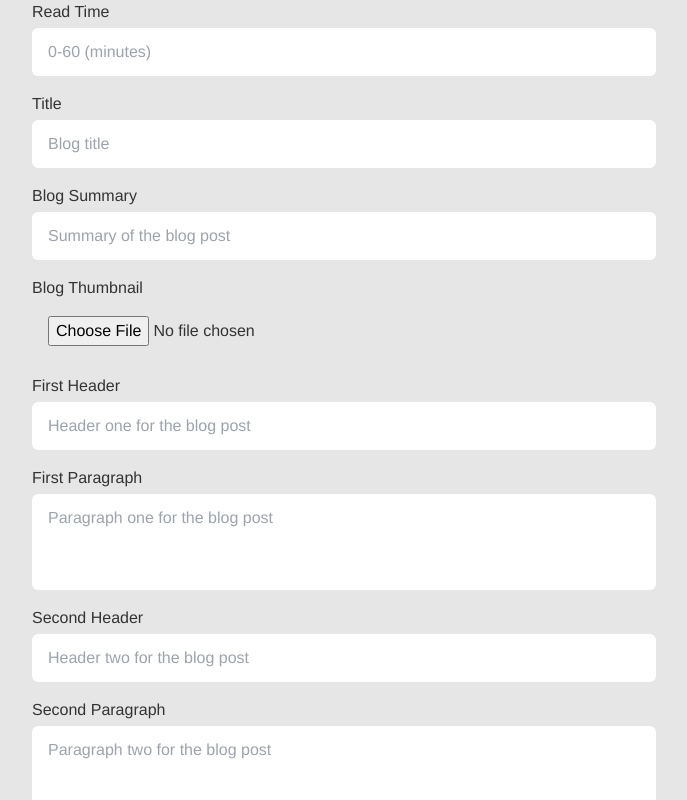
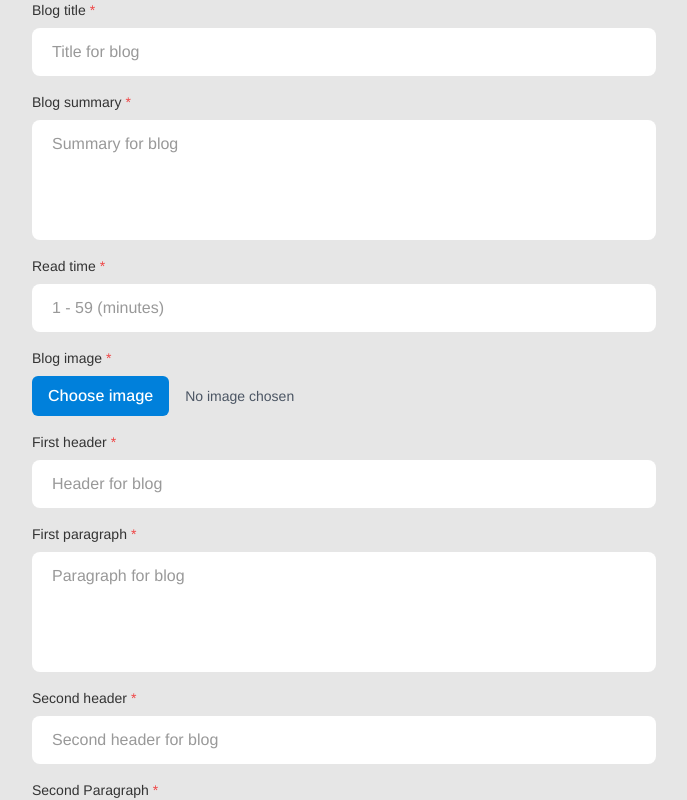
Before and after one commit to flowz0/duct-daddy, a Next.js app: page /create-blog in a window 1280 px wide. Shown: the part 280-1080 px from the top of the page, without its empty margins (296-983 px from the left). Built offline with nearby package versions, Linux system fonts and the light colour scheme.

Commit message:
optimize PostBlogForm component by validatingFields, handleBlur, handleChange, validateForm, handleSubmit, and implement custom form fields

```diff
--- a/app/components/pages/dashboard/PostBlogForm.tsx
+++ b/app/components/pages/dashboard/PostBlogForm.tsx
@@ -1,12 +1,15 @@
 "use client";
 
 import { BlogProps } from "@/types/blog";
-import Image from "next/image";
 import { useEffect, useState } from "react";
+import FormInput from "./FormInput";
+import TextArea from "./TextArea";
+import FileInput from "./FileInput";
+import { StaticImageData } from "next/image";
 
 export default function PostBlogForm() {
   const [blogData, setBlogData] = useState<BlogProps>({
-    readTime: "0",
+    readTime: "",
     title: "",
     summary: "",
     img: null,
@@ -16,116 +19,197 @@ export default function PostBlogForm() {
     paragraph2: "",
   });
   const [previewUrl, setPreviewURL] = useState<string | null>(null);
+  const [errors, setErrors] = useState<Partial<BlogProps>>({});
 
   useEffect(() => {
     if (blogData.img instanceof File) {
       const objectUrl = URL.createObjectURL(blogData.img);
       setPreviewURL(objectUrl);
-
       return () => URL.revokeObjectURL(objectUrl);
     }
   }, [blogData.img]);
 
+  type FieldValue = string | File | StaticImageData | null | undefined;
+
+  const validateField = (
+    name: keyof BlogProps,
+    value: FieldValue
+  ): string => {
+    if (name === "img") {
+      if (!value || !(value instanceof File)) {
+        return "A valid image file is required.";
+      }
+      return "";
+    }
+    if (typeof value !== "string") return "";
+    if (name === "readTime" && !value.trim()) {
+      return "Read time is required.";
+    } else if (name === "readTime" && value.length < 0) {
+      return "Read time must be more than 0 minutes.";
+    }
+    if (name === "title" && !value.trim()) {
+      return "Title is required.";
+    } else if (name === "title" && value.length < 5) {
+      return "Title must be more than 5 characters.";
+    }
+    if (name === "summary" && !value.trim()) {
+      return "Summary is required.";
+    } else if (name === "summary" && value.length < 10) {
+      return "Summary must be more than 10 characters";
+    }
+    if (name === "header" && !value.trim()) {
+      return "Header is required.";
+    } else if (name === "header" && value.length < 10) {
+      return "Header must be more than 10 characters";
+    }
+    if (name === "paragraph" && !value.trim()) {
+      return "Paragraph is required.";
+    } else if (name === "paragraph" && value.length < 10) {
+      return "Paragraph must be more than 10 characters";
+    }
+    if (name === "header2" && !value.trim()) {
+      return "Second header is required.";
+    } else if (name === "header2" && value.length < 10) {
+      return "Second header must be more than 10 characters";
+    }
+    if (name === "paragraph2" && !value.trim()) {
+      return "Second paragraph is required.";
+    } else if (name === "paragraph2" && value.length < 10) {
+      return "Second paragraph must be more than 10 characters";
+    }
+    return "";
+  };
+
+  const handleBlur = (e: React.FocusEvent<HTMLInputElement | HTMLTextAreaElement>) => {
+    const { name } = e.target;
+    const value = name === "img" ? blogData.img : e.target.value;
+    const error = validateField(name as keyof BlogProps, value);
+    setErrors((prev) => ({ ...prev, [name]: error }));
+  };
+
+  const handleChange = (e: React.ChangeEvent<HTMLInputElement | HTMLTextAreaElement>) => {
+    const { name, value } = e.target;
+    setBlogData((prev) => ({ ...prev, [name]: value }))
+    const error = validateField(name as keyof BlogProps, value);
+    setErrors((prev) => ({
+      ...prev,
+      [name]: error || undefined,
+    }));
+  };
+
+  const validateForm = () => {
+    const newErrors: Partial<BlogProps> = {};
+    (Object.keys(blogData) as (keyof BlogProps)[]).forEach((key) => {
+      const value = blogData[key];
+      const error = validateField(key, value);
+      if (error) newErrors[key] = error;
+    });
+    setErrors(newErrors);
+    return Object.keys(newErrors).length === 0;
+  };
+
+  const handleSubmit = (e: React.FormEvent) => {
+    e.preventDefault();
+    if (validateForm()) {
+      console.log("Blog submitted:", blogData);
+      alert("Blog created successfully!");
+    }
+  };
+
   return (
-    <form className="mt-8 max-w-2xl mx-auto flex flex-col gap-4">
-      <div className="flex flex-col">
-        <label htmlFor="readTime">Read Time</label>
-        <input
+    <form onSubmit={handleSubmit} className="mt-8 max-w-2xl mx-auto flex flex-col gap-4" noValidate>
+      <FormInput
+        name="title"
+        label="Blog title"
+        type="text"
+        placeholder="Title for blog"
+        value={blogData.title}
+        onChange={handleChange}
+        onBlur={handleBlur}
+        error={errors.title}
+        required
+      />
+      <TextArea
+        name="summary"
+        label="Blog summary"
+        type="text"
+        placeholder="Summary for blog"
+        value={blogData.summary}
+        onChange={handleChange}
+        onBlur={handleBlur}
+        error={errors.summary}
+        required
+      />
+      <FormInput
+        name="readTime"
+        label="Read time"
         type="number"
-          name="readTime"
-          id="readTime"
-          placeholder="0-60 (minutes)"
-          className="mt-1 py-3 px-4 rounded-md"
+        placeholder="1 - 59 (minutes)"
+        value={blogData.readTime}
+        onChange={handleChange}
+        onBlur={handleBlur}
+        error={errors.readTime}
+        required
       />
-      </div>
-      <div className="flex flex-col">
-        <label htmlFor="title">Title</label>
-        <input
+      <FileInput
+        name="img"
+        label="Blog image"
+        previewUrl={previewUrl}
+        error={errors.img as string}
+        onBlur={handleBlur}
+        onChange={(file) => {
+          setBlogData((prev) => ({ ...prev, img: file }));
+          const error = validateField("img", file);
+          setErrors((prev) => ({ ...prev, img: error || undefined }));
+        }}
+        required
+      />
+      <FormInput
+        name="header"
+        label="First header"
         type="text"
-          name="title"
-          id="title"
-          placeholder="Blog title"
-          className="mt-1 py-3 px-4 rounded-md"
+        placeholder="Header for blog"
+        value={blogData.header}
+        onChange={handleChange}
+        onBlur={handleBlur}
+        error={errors.header}
+        required
       />
-      </div>
-      <div className="flex flex-col">
-        <label htmlFor="summary">Blog Summary</label>
-        <input
+      <TextArea
+        name="paragraph"
+        label="First paragraph"
         type="text"
-          name="summary"
-          id="summary"
-          placeholder="Summary of the blog post"
-          className="mt-1 py-3 px-4 rounded-md"
+        placeholder="Paragraph for blog"
+        value={blogData.paragraph}
+        onChange={handleChange}
+        onBlur={handleBlur}
+        error={errors.paragraph}
+        required
       />
-      </div>
-      <div className="flex flex-col">
-        <label htmlFor="thumbnail">Blog Thumbnail</label>
-        <input
-          type="file"
-          name="thumbnail"
-          id="thumbnail*"
-          accept="image/"
-          onChange={(e) => {
-            const file = e.target.files?.[0] || null;
-            setBlogData((prev) => ({ ...prev, img: file }));
-          }}
-          className="mt-1 py-3 px-4 rounded-md"
+      <FormInput
+        name="header2"
+        label="Second header"
+        type="text"
+        placeholder="Second header for blog"
+        value={blogData.header2}
+        onChange={handleChange}
+        onBlur={handleBlur}
+        error={errors.header2}
+        required
       />
-        {previewUrl && (
-          <Image
-            src={previewUrl}
-            alt="Preview"
-            height={1920}
-            width={1080}
-            className="w-32 h-32 object-cover"
+      <TextArea
+        name="paragraph2"
+        label="Second Paragraph"
+        type="text"
+        placeholder="Second paragraph for blog"
+        value={blogData.paragraph2}
+        onChange={handleChange}
+        onBlur={handleBlur}
+        error={errors.paragraph2}
+        required
       />
-        )}
-      </div>
-      <div className="flex flex-col">
-        <label htmlFor="header1">First Header</label>
-        <input
-          type="text"
-          name="header1"
-          id="header1"
-          placeholder="Header one for the blog post"
-          className="mt-1 py-3 px-4 rounded-md"
-        />
-      </div>
-      <div className="flex flex-col">
-        <label htmlFor="paragraph1">First Paragraph</label>
-        <textarea
-          rows={3}
-          name="paragraph1"
-          id="paragraph1"
-          placeholder="Paragraph one for the blog post"
-          className="mt-1 py-3 px-4 rounded-md resize-none"
-        />
-      </div>
-      <div className="flex flex-col">
-        <label htmlFor="header2">Second Header</label>
-        <input
-          type="text"
-          name="header2"
-          id="header2"
-          placeholder="Header two for the blog post"
-          className="mt-1 py-3 px-4 rounded-md"
-        />
-      </div>
-      <div className="flex flex-col">
-        <label htmlFor="paragraph2">Second Paragraph</label>
-        <textarea
-          rows={3}
-          name="paragraph2"
-          id="paragraph2"
-          placeholder="Paragraph two for the blog post"
-          className="mt-1 py-3 px-4 rounded-md resize-none"
-        />
-      </div>
-      <button
-        type="button"
-        className="bg-[#0080DB] text-[#E6E6E6] mt-4 py-3 px-4 w-full font-semibold rounded-md hover:bg-[hsl(205,100%,33%)] active:bg-[hsl(205,100%,23%)]"
-      >
-        Post Blog
+      <button type="submit" className="bg-[#0080DB] text-[#E6E6E6] mt-4 py-3 px-4 w-full font-semibold rounded-md hover:bg-[hsl(205,100%,33%)] active:bg-[hsl(205,100%,23%)]">
+        Post blog
       </button>
     </form>
   );
```
Lines whose indentation alone changed are shown as unchanged.
